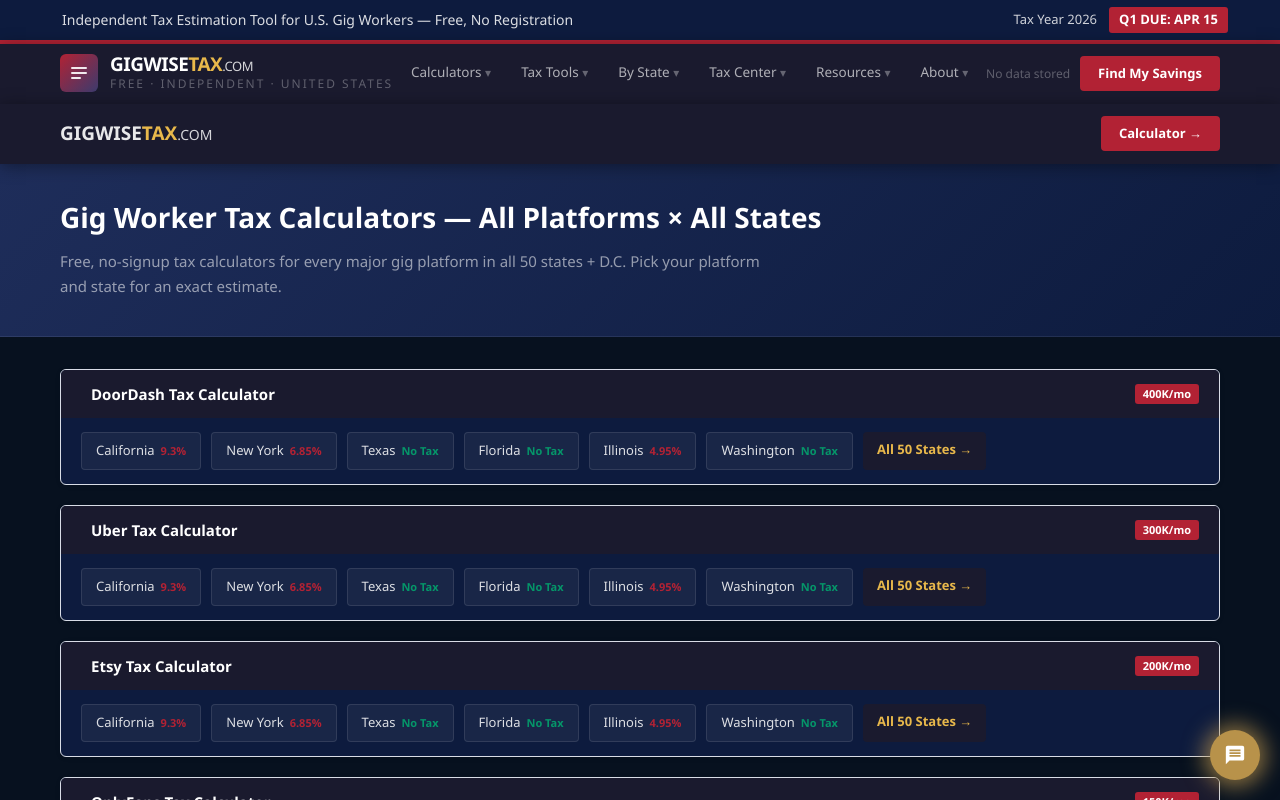
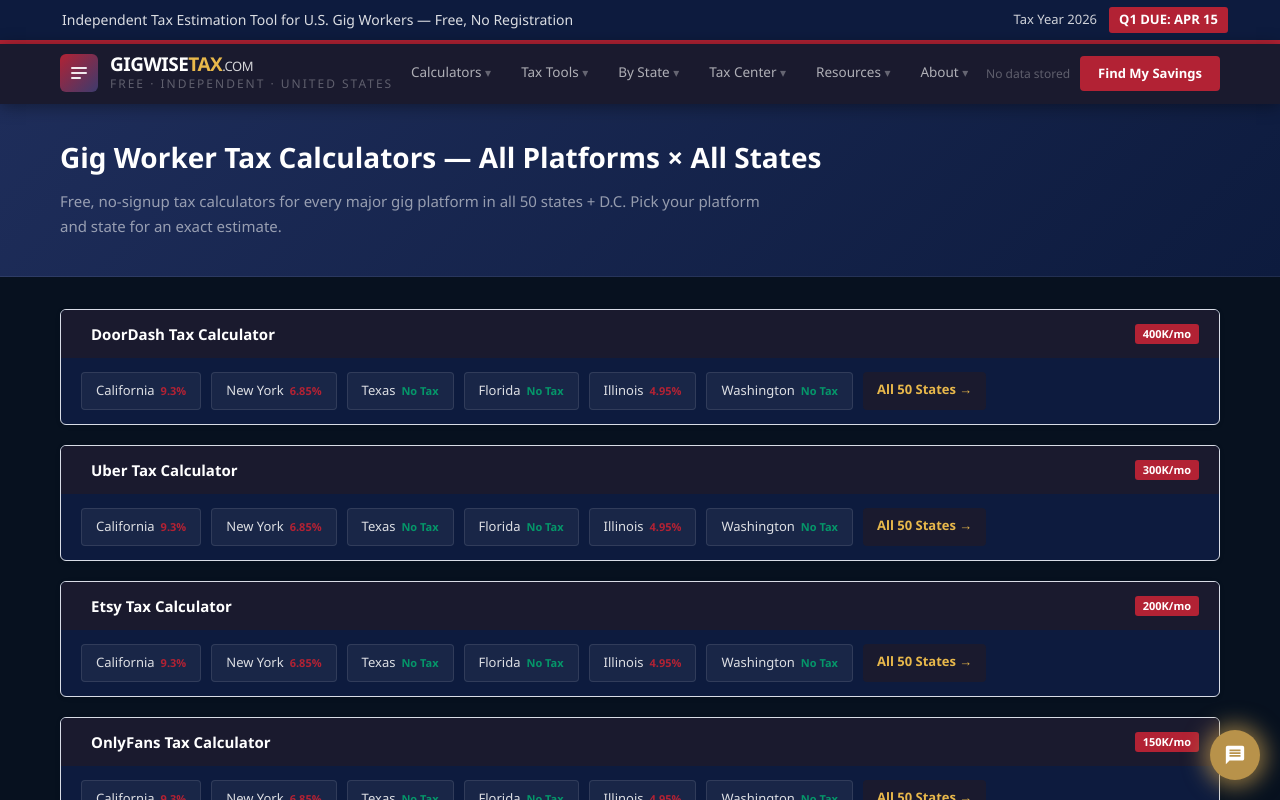
Before and after one commit to devqrcraft-ui/gigwisetax, a Next.js app: page /calculators in a window 1280 px wide. Shown: the top 800 px of the page. Built offline with nearby package versions, Linux system fonts and the light colour scheme.

Commit message:
fix: remove duplicate header on /calculators, fix white input on s-corp

```diff
--- a/app/calculators/page.tsx
+++ b/app/calculators/page.tsx
@@ -34,17 +34,7 @@ export default function CalculatorsIndex() {
       <script type="application/ld+json" dangerouslySetInnerHTML={{ __html: '{"@context":"https://schema.org","@type":"FAQPage","mainEntity":[{"@type":"Question","name":"What calculators does GigWiseTax offer?","acceptedAnswer":{"@type":"Answer","text":"GigWiseTax offers free tax calculators for DoorDash, Uber, Lyft, Instacart, Amazon Flex, Grubhub, Turo, Airbnb, Etsy, OnlyFans, and Walmart Spark — for all 50 US states plus DC."}},{"@type":"Question","name":"How accurate are the GigWiseTax calculators?","acceptedAnswer":{"@type":"Answer","text":"Calculators use 2026 IRS federal tax brackets, current standard deduction, SE tax rates, and state income tax rates from official sources. Results are estimates for planning purposes. Consult a CPA for filing."}},{"@type":"Question","name":"Do I need to create an account to use the calculators?","acceptedAnswer":{"@type":"Answer","text":"No account needed. All calculators work instantly with no sign-up. Your income data is never stored or transmitted — calculations run entirely in your browser for complete privacy."}}]}' }} />
 
 
-      <header style={{ background: "#1a1a2e", position: "sticky" as const, top: 0, zIndex: 100, boxShadow: "0 2px 16px rgba(0,0,0,0.4)" }}>
-        <div style={{ maxWidth: 1200, margin: "0 auto", padding: "0 20px", display: "flex", alignItems: "center", justifyContent: "space-between", height: 60 }}>
-          <Link href="/" style={{ textDecoration: "none" }}>
-            <div style={{ fontWeight: 900, fontSize: 19, color: "rgba(255,255,255,0.9)" }}>
-              GIGWISE<span style={{ color: "#e8b84b" }}>TAX</span>
-              <span style={{ color: "rgba(255,255,255,.82)", fontWeight: 300, fontSize: 14 }}>.COM</span>
-            </div>
-          </Link>
-          <Link href="/" style={{ background: "#B22234", color: "#fff", padding: "8px 18px", borderRadius: 4, fontSize: 13, fontWeight: 700, textDecoration: "none" }}>Calculator →</Link>
-        </div>
-      </header>
+
 
       <div style={{ background: "linear-gradient(135deg,#1e2d5a,#0d1b3e)", borderBottom: "1px solid rgba(255,255,255,0.07)" }}>
         <div style={{ maxWidth: 1200, margin: "0 auto", padding: "36px 20px" }}>
--- a/app/s-corp-calculator/page.tsx
+++ b/app/s-corp-calculator/page.tsx
@@ -29,7 +29,7 @@ export default function SCorpCalculator() {
   const card = { background: '#0d1b3e', borderRadius: 8, overflow: 'hidden' as const, boxShadow: '0 4px 24px rgba(0,0,0,.3)', marginBottom: 24 }
   const hdr  = { background: 'linear-gradient(135deg,#1e2d5a,#0d1b3e)', padding: '20px 24px', borderBottom: '3px solid #B22234' }
   const body = { padding: '24px' }
-  const inp  = { width: '100%', border: '2px solid #d1d5db', borderRadius: 6, padding: '13px 16px', fontSize: 18, fontWeight: 700, color: '#ffffff', background: '#ffffff', boxSizing: 'border-box' as const, marginTop: 8, outline: 'none' }
+  const inp  = { width: '100%', border: '2px solid #2a6496', borderRadius: 6, padding: '13px 16px', fontSize: 18, fontWeight: 700, color: '#ffffff', background: '#0d2340', boxSizing: 'border-box' as const, marginTop: 8, outline: 'none' }
   const btnR = { background: '#B22234', color: '#fff', border: 'none', borderRadius: 6, padding: '15px', fontSize: 16, fontWeight: 800, cursor: 'pointer', width: '100%', marginTop: 16 } as const
   const lbl  = { fontSize: 14, fontWeight: 700, color: 'rgba(255,255,255,0.85)', display: 'block', marginTop: 20 } as const
 
```
